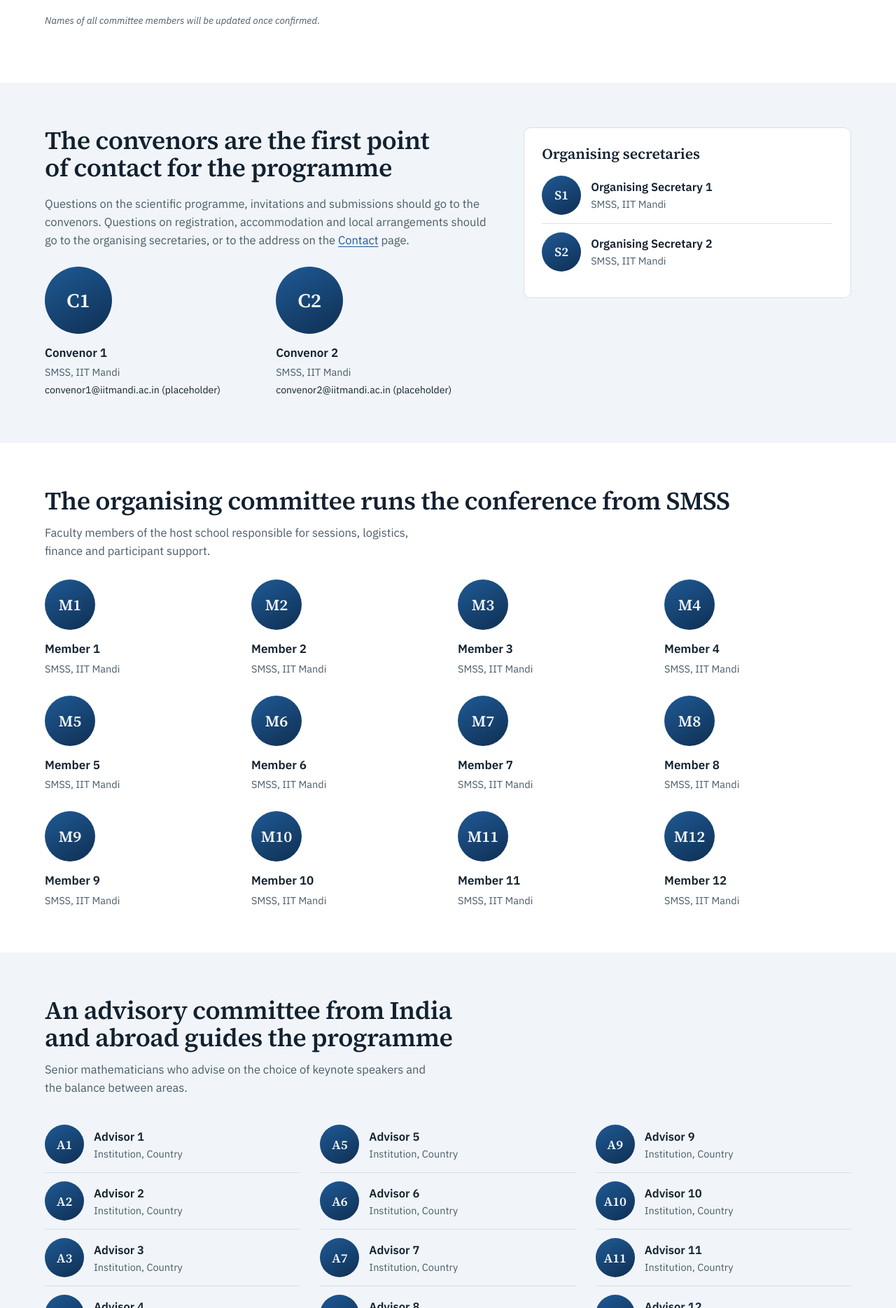
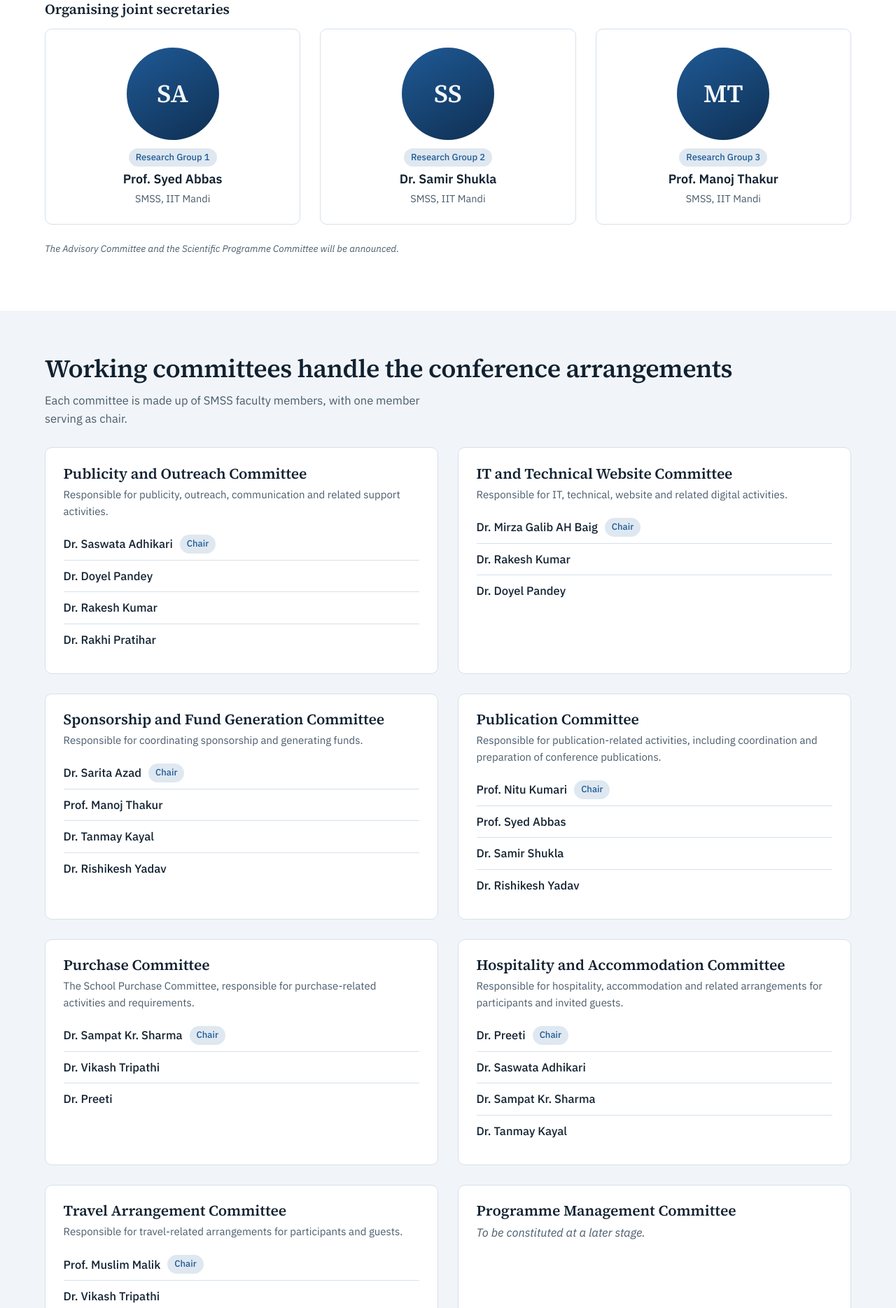
Before and after one commit to Doyel12345/samanvaya2027, a plain HTML site: page committees.html in a window 1280 px wide. Shown: the part 931-2800 px from the top of the page at 70% size. Drawn offline with Linux system fonts and the light colour scheme.

Commit message:
Add committees, final fees and contacts from 18 Sep 2026 SMSS meeting minutes
Co-Authored-By: Claude Opus 5.5 <noreply@anthropic.com>
Claude-Session: https://claude.ai/code/session_01LeFRAKrhitZTMoyHzJYZkA

```diff
--- a/committees.html
+++ b/committees.html
@@ -12,11 +12,17 @@
 <link rel="stylesheet" href="css/style.css">
 <style>
 .com-gap{margin-top:24px}
-.card.person{align-items:center;text-align:center;gap:6px}
+.card.person{align-items:center;text-align:center;gap:6px;min-width:0}
 .card.person .name{font-size:18px;line-height:1.3}
-.com-members .avatar{width:72px;height:72px;font-size:22px}
-.com-revs .person-row{align-items:flex-start}
-.com-revs .chip{margin-top:6px;white-space:normal}
+.card.person .avatar{margin-bottom:6px}
+.com-sub{margin:36px 0 16px;font-size:20px}
+.com-card h3{margin-bottom:.3em}
+.com-card .resp{color:var(--muted);font-size:15px;margin:0 0 12px}
+.com-list{list-style:none;margin:0;padding:0}
+.com-list li{display:flex;flex-wrap:wrap;align-items:center;gap:6px 10px;padding:9px 0;border-top:1px solid var(--line);font-weight:500}
+.com-list li:first-child{border-top:0}
+.com-card .later{margin:0;font-style:italic;color:var(--muted)}
+@media(max-width:460px){.card.person .avatar.lg{width:108px;height:108px;font-size:30px}}
 </style>
 </head>
 <body>
@@ -47,7 +53,7 @@
   <section class="page-hero">
     <div class="wrap">
       <h1>Organising committees</h1>
-      <p>SAMANVAYA 2027 is organised by the School of Mathematical and Statistical Sciences, IIT Mandi, with the guidance of an advisory committee and the review work of a scientific programme committee.</p>
+      <p>The committees below were constituted by the faculty of the School of Mathematical and Statistical Sciences (SMSS), IIT Mandi, for the SMSS Annual Conference 2027, SAMANVAYA 2027.</p>
     </div>
     <div class="ridge" data-seed="53" data-layers="4" data-fills="#2c5f92,#214f80,#173d66,var(--bg)"></div>
   </section>
@@ -55,83 +61,103 @@
   <section class="band">
     <div class="wrap">
       <div class="section-head">
-        <h2>The conference is held under the patronage of the Institute</h2>
-        <p>The patrons and the Conference Chair oversee the conference on behalf of IIT Mandi and the host school.</p>
+        <h2>The core organising team leads the conference</h2>
+        <p>SAMANVAYA 2027 is held under the patronage of the Director of IIT Mandi and organised by SMSS.</p>
       </div>
+      <div class="grid g4">
+        <div class="card person"><div class="avatar lg">LB</div><span class="chip red">Patron</span><span class="name">Prof. Laxmidhar Behera</span><span class="aff">Director, IIT Mandi</span></div>
+        <div class="card person"><div class="avatar lg">RR</div><span class="chip">Convener</span><span class="name">Prof. Rajendra Kr. Ray</span><span class="aff">Chairperson, SMSS, IIT Mandi</span></div>
+        <div class="card person"><div class="avatar lg">QJ</div><span class="chip">Finance Secretary</span><span class="name">Dr. Qaiser Jahan</span><span class="aff">SMSS, IIT Mandi</span></div>
+        <div class="card person"><div class="avatar lg">VT</div><span class="chip">Organising Secretary</span><span class="name">Dr. Vikash Tripathi</span><span class="aff">SMSS, IIT Mandi</span></div>
+      </div>
+      <h3 class="com-sub">Organising joint secretaries</h3>
       <div class="grid g3">
-        <div class="card person"><div class="avatar lg">D</div><span class="chip red">Chief Patron</span><span class="name">Director, IIT Mandi</span><span class="aff">Indian Institute of Technology Mandi</span></div>
-        <div class="card person"><div class="avatar lg">DA</div><span class="chip">Patron</span><span class="name">Dean (Academics), IIT Mandi</span><span class="aff">Indian Institute of Technology Mandi</span></div>
-        <div class="card person"><div class="avatar lg">C</div><span class="chip">Conference Chair</span><span class="name">Chairperson, School of Mathematical and Statistical Sciences</span><span class="aff">Name to be announced</span></div>
+        <div class="card person"><div class="avatar lg">SA</div><span class="chip">Research Group 1</span><span class="name">Prof. Syed Abbas</span><span class="aff">SMSS, IIT Mandi</span></div>
+        <div class="card person"><div class="avatar lg">SS</div><span class="chip">Research Group 2</span><span class="name">Dr. Samir Shukla</span><span class="aff">SMSS, IIT Mandi</span></div>
+        <div class="card person"><div class="avatar lg">MT</div><span class="chip">Research Group 3</span><span class="name">Prof. Manoj Thakur</span><span class="aff">SMSS, IIT Mandi</span></div>
       </div>
-      <p class="note com-gap">Names of all committee members will be updated once confirmed.</p>
-    </div>
-  </section>
-
-  <section class="band alt">
-    <div class="wrap split">
-      <div>
-        <h2>The convenors are the first point of contact for the programme</h2>
-        <p class="muted">Questions on the scientific programme, invitations and submissions should go to the convenors. Questions on registration, accommodation and local arrangements should go to the organising secretaries, or to the address on the <a href="contact.html">Contact</a> page.</p>
-        <div class="grid g2 com-gap">
-          <div class="person"><div class="avatar">C1</div><span class="name">Convenor 1</span><span class="aff">SMSS, IIT Mandi</span><span class="small">convenor1@iitmandi.ac.in (placeholder)</span></div>
-          <div class="person"><div class="avatar">C2</div><span class="name">Convenor 2</span><span class="aff">SMSS, IIT Mandi</span><span class="small">convenor2@iitmandi.ac.in (placeholder)</span></div>
-        </div>
-      </div>
-      <div class="card">
-        <h3>Organising secretaries</h3>
-        <div class="person-row"><div class="avatar sm">S1</div><div><div class="name">Organising Secretary 1</div><div class="aff">SMSS, IIT Mandi</div></div></div>
-        <div class="person-row"><div class="avatar sm">S2</div><div><div class="name">Organising Secretary 2</div><div class="aff">SMSS, IIT Mandi</div></div></div>
-      </div>
-    </div>
-  </section>
-
-  <section class="band">
-    <div class="wrap">
-      <div class="section-head">
-        <h2>The organising committee runs the conference from SMSS</h2>
-        <p>Faculty members of the host school responsible for sessions, logistics, finance and participant support.</p>
-      </div>
-      <div class="grid g4 com-members">
-        <div class="person"><div class="avatar">M1</div><span class="name">Member 1</span><span class="aff">SMSS, IIT Mandi</span></div>
-        <div class="person"><div class="avatar">M2</div><span class="name">Member 2</span><span class="aff">SMSS, IIT Mandi</span></div>
-        <div class="person"><div class="avatar">M3</div><span class="name">Member 3</span><span class="aff">SMSS, IIT Mandi</span></div>
-        <div class="person"><div class="avatar">M4</div><span class="name">Member 4</span><span class="aff">SMSS, IIT Mandi</span></div>
-        <div class="person"><div class="avatar">M5</div><span class="name">Member 5</span><span class="aff">SMSS, IIT Mandi</span></div>
-        <div class="person"><div class="avatar">M6</div><span class="name">Member 6</span><span class="aff">SMSS, IIT Mandi</span></div>
-        <div class="person"><div class="avatar">M7</div><span class="name">Member 7</span><span class="aff">SMSS, IIT Mandi</span></div>
-        <div class="person"><div class="avatar">M8</div><span class="name">Member 8</span><span class="aff">SMSS, IIT Mandi</span></div>
-        <div class="person"><div class="avatar">M9</div><span class="name">Member 9</span><span class="aff">SMSS, IIT Mandi</span></div>
-        <div class="person"><div class="avatar">M10</div><span class="name">Member 10</span><span class="aff">SMSS, IIT Mandi</span></div>
-        <div class="person"><div class="avatar">M11</div><span class="name">Member 11</span><span class="aff">SMSS, IIT Mandi</span></div>
-        <div class="person"><div class="avatar">M12</div><span class="name">Member 12</span><span class="aff">SMSS, IIT Mandi</span></div>
-      </div>
+      <p class="note com-gap">The Advisory Committee and the Scientific Programme Committee will be announced.</p>
     </div>
   </section>
 
   <section class="band alt">
     <div class="wrap">
       <div class="section-head">
-        <h2>An advisory committee from India and abroad guides the programme</h2>
-        <p>Senior mathematicians who advise on the choice of keynote speakers and the balance between areas.</p>
+        <h2>Working committees handle the conference arrangements</h2>
+        <p>Each committee is made up of SMSS faculty members, with one member serving as chair.</p>
       </div>
-      <div class="grid g3">
-        <div>
-          <div class="person-row"><div class="avatar sm">A1</div><div><div class="name">Advisor 1</div><div class="aff">Institution, Country</div></div></div>
-          <div class="person-row"><div class="avatar sm">A2</div><div><div class="name">Advisor 2</div><div class="aff">Institution, Country</div></div></div>
-          <div class="person-row"><div class="avatar sm">A3</div><div><div class="name">Advisor 3</div><div class="aff">Institution, Country</div></div></div>
-          <div class="person-row"><div class="avatar sm">A4</div><div><div class="name">Advisor 4</div><div class="aff">Institution, Country</div></div></div>
+      <div class="grid g2">
+        <div class="card com-card">
+          <h3>Publicity and Outreach Committee</h3>
+          <p class="resp">Responsible for publicity, outreach, communication and related support activities.</p>
+          <ul class="com-list">
+            <li>Dr. Saswata Adhikari <span class="chip">Chair</span></li>
+            <li>Dr. Doyel Pandey</li>
+            <li>Dr. Rakesh Kumar</li>
+            <li>Dr. Rakhi Pratihar</li>
+          </ul>
         </div>
-        <div>
-          <div class="person-row"><div class="avatar sm">A5</div><div><div class="name">Advisor 5</div><div class="aff">Institution, Country</div></div></div>
-          <div class="person-row"><div class="avatar sm">A6</div><div><div class="name">Advisor 6</div><div class="aff">Institution, Country</div></div></div>
-          <div class="person-row"><div class="avatar sm">A7</div><div><div class="name">Advisor 7</div><div class="aff">Institution, Country</div></div></div>
-          <div class="person-row"><div class="avatar sm">A8</div><div><div class="name">Advisor 8</div><div class="aff">Institution, Country</div></div></div>
+        <div class="card com-card">
+          <h3>IT and Technical Website Committee</h3>
+          <p class="resp">Responsible for IT, technical, website and related digital activities.</p>
+          <ul class="com-list">
+            <li>Dr. Mirza Galib AH Baig <span class="chip">Chair</span></li>
+            <li>Dr. Rakesh Kumar</li>
+            <li>Dr. Doyel Pandey</li>
+          </ul>
         </div>
-        <div>
-          <div class="person-row"><div class="avatar sm">A9</div><div><div class="name">Advisor 9</div><div class="aff">Institution, Country</div></div></div>
-          <div class="person-row"><div class="avatar sm">A10</div><div><div class="name">Advisor 10</div><div class="aff">Institution, Country</div></div></div>
-          <div class="person-row"><div class="avatar sm">A11</div><div><div class="name">Advisor 11</div><div class="aff">Institution, Country</div></div></div>
-          <div class="person-row"><div class="avatar sm">A12</div><div><div class="name">Advisor 12</div><div class="aff">Institution, Country</div></div></div>
+        <div class="card com-card">
+          <h3>Sponsorship and Fund Generation Committee</h3>
+          <p class="resp">Responsible for coordinating sponsorship and generating funds.</p>
+          <ul class="com-list">
+            <li>Dr. Sarita Azad <span class="chip">Chair</span></li>
+            <li>Prof. Manoj Thakur</li>
+            <li>Dr. Tanmay Kayal</li>
+            <li>Dr. Rishikesh Yadav</li>
+          </ul>
+        </div>
+        <div class="card com-card">
+          <h3>Publication Committee</h3>
+          <p class="resp">Responsible for publication-related activities, including coordination and preparation of conference publications.</p>
+          <ul class="com-list">
+            <li>Prof. Nitu Kumari <span class="chip">Chair</span></li>
+            <li>Prof. Syed Abbas</li>
+            <li>Dr. Samir Shukla</li>
+            <li>Dr. Rishikesh Yadav</li>
+          </ul>
+        </div>
+        <div class="card com-card">
+          <h3>Purchase Committee</h3>
+          <p class="resp">The School Purchase Committee, responsible for purchase-related activities and requirements.</p>
+          <ul class="com-list">
+            <li>Dr. Sampat Kr. Sharma <span class="chip">Chair</span></li>
+            <li>Dr. Vikash Tripathi</li>
+            <li>Dr. Preeti</li>
+          </ul>
+        </div>
+        <div class="card com-card">
+          <h3>Hospitality and Accommodation Committee</h3>
+          <p class="resp">Responsible for hospitality, accommodation and related arrangements for participants and invited guests.</p>
+          <ul class="com-list">
+            <li>Dr. Preeti <span class="chip">Chair</span></li>
+            <li>Dr. Saswata Adhikari</li>
+            <li>Dr. Sampat Kr. Sharma</li>
+            <li>Dr. Tanmay Kayal</li>
+          </ul>
+        </div>
+        <div class="card com-card">
+          <h3>Travel Arrangement Committee</h3>
+          <p class="resp">Responsible for travel-related arrangements for participants and guests.</p>
+          <ul class="com-list">
+            <li>Prof. Muslim Malik <span class="chip">Chair</span></li>
+            <li>Dr. Vikash Tripathi</li>
+            <li>Dr. Rakesh Kumar</li>
+            <li>Dr. Rishikesh Yadav</li>
+          </ul>
+        </div>
+        <div class="card com-card">
+          <h3>Programme Management Committee</h3>
+          <p class="later">To be constituted at a later stage.</p>
         </div>
       </div>
     </div>
@@ -139,21 +165,15 @@
 
   <section class="band">
     <div class="wrap">
-      <div class="section-head">
-        <h2>The scientific programme committee reviews every submission</h2>
-        <p>Each abstract is read by members working in its area. <span class="chip">Track A</span> areas are shown in blue and <span class="chip green">Track B</span> areas in green.</p>
-      </div>
-      <div class="grid g2 com-revs">
-        <div class="person-row"><div class="avatar sm">R1</div><div><div class="name">Reviewer 1</div><div class="aff">Affiliation to be announced</div><span class="chip">Algebra &amp; Number Theory</span></div></div>
-        <div class="person-row"><div class="avatar sm">R2</div><div><div class="name">Reviewer 2</div><div class="aff">Affiliation to be announced</div><span class="chip">Analysis</span></div></div>
-        <div class="person-row"><div class="avatar sm">R3</div><div><div class="name">Reviewer 3</div><div class="aff">Affiliation to be announced</div><span class="chip">Geometry &amp; Topology</span></div></div>
-        <div class="person-row"><div class="avatar sm">R4</div><div><div class="name">Reviewer 4</div><div class="aff">Affiliation to be announced</div><span class="chip">Discrete Mathematics</span></div></div>
-        <div class="person-row"><div class="avatar sm">R5</div><div><div class="name">Reviewer 5</div><div class="aff">Affiliation to be announced</div><span class="chip green">Differential Equations</span></div></div>
-        <div class="person-row"><div class="avatar sm">R6</div><div><div class="name">Reviewer 6</div><div class="aff">Affiliation to be announced</div><span class="chip green">Numerical Analysis</span></div></div>
-        <div class="person-row"><div class="avatar sm">R7</div><div><div class="name">Reviewer 7</div><div class="aff">Affiliation to be announced</div><span class="chip green">Probability &amp; Statistics</span></div></div>
-        <div class="person-row"><div class="avatar sm">R8</div><div><div class="name">Reviewer 8</div><div class="aff">Affiliation to be announced</div><span class="chip green">Optimisation</span></div></div>
-        <div class="person-row"><div class="avatar sm">R9</div><div><div class="name">Reviewer 9</div><div class="aff">Affiliation to be announced</div><span class="chip green">Mathematical Modelling</span></div></div>
-        <div class="person-row"><div class="avatar sm">R10</div><div><div class="name">Reviewer 10</div><div class="aff">Affiliation to be announced</div><span class="chip green">Mathematics of AI</span></div></div>
+      <div class="grid g2">
+        <div class="card">
+          <h3>National and International Advisory Committee</h3>
+          <p>The members of the advisory committee will be announced.</p>
+        </div>
+        <div class="card">
+          <h3>Scientific Programme Committee</h3>
+          <p>The members of the scientific programme committee will be announced.</p>
+        </div>
       </div>
     </div>
   </section>
@@ -187,13 +207,13 @@
         <li><a href="registration.html">Registration &amp; submission</a></li>
         <li><a href="travel.html">Travel &amp; attractions</a></li>
         <li><a href="contact.html">Contact</a></li>
-        <li><a href="mailto:samanvaya2027@iitmandi.ac.in">samanvaya2027@iitmandi.ac.in</a></li>
+        <li><a href="mailto:samanvaya.smss@gmail.com">samanvaya.smss@gmail.com</a></li>
       </ul>
     </div>
   </div>
   <div class="legal">
     <span>© 2027 School of Mathematical and Statistical Sciences, IIT Mandi</span>
-    <span>Placeholder details are marked and will be updated.</span>
+    <span>Details still marked “to be announced” will be updated.</span>
   </div>
 </footer>
 
```
Also changed, not shown: _template.html (+2 -2 lines), about.html (+3 -3 lines), call-for-papers.html (+3 -4 lines), contact.html (+24 -22 lines), index.html (+3 -4 lines), registration.html (+19 -19 lines), speakers.html (+2 -2 lines), travel.html (+2 -2 lines), 1 other file.
